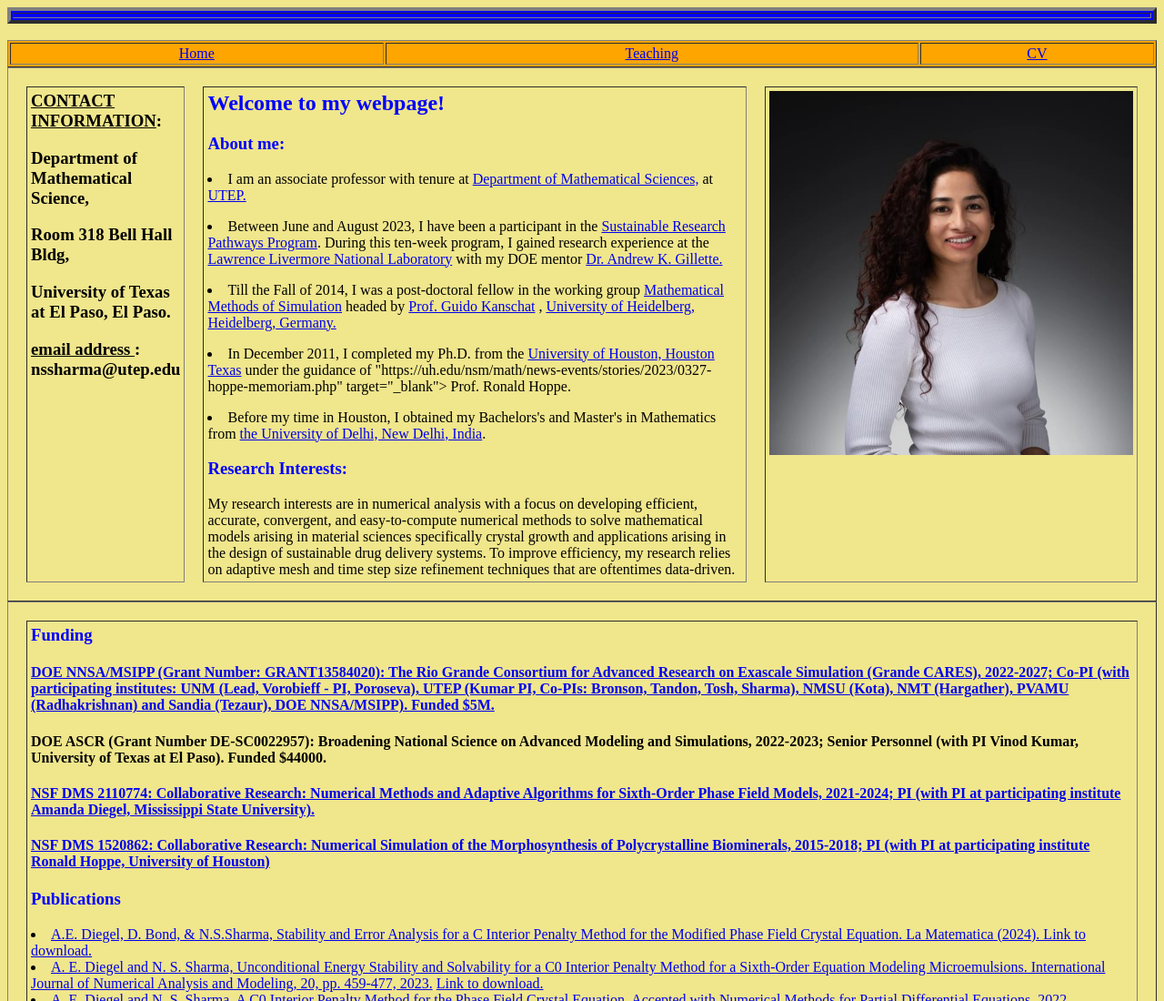
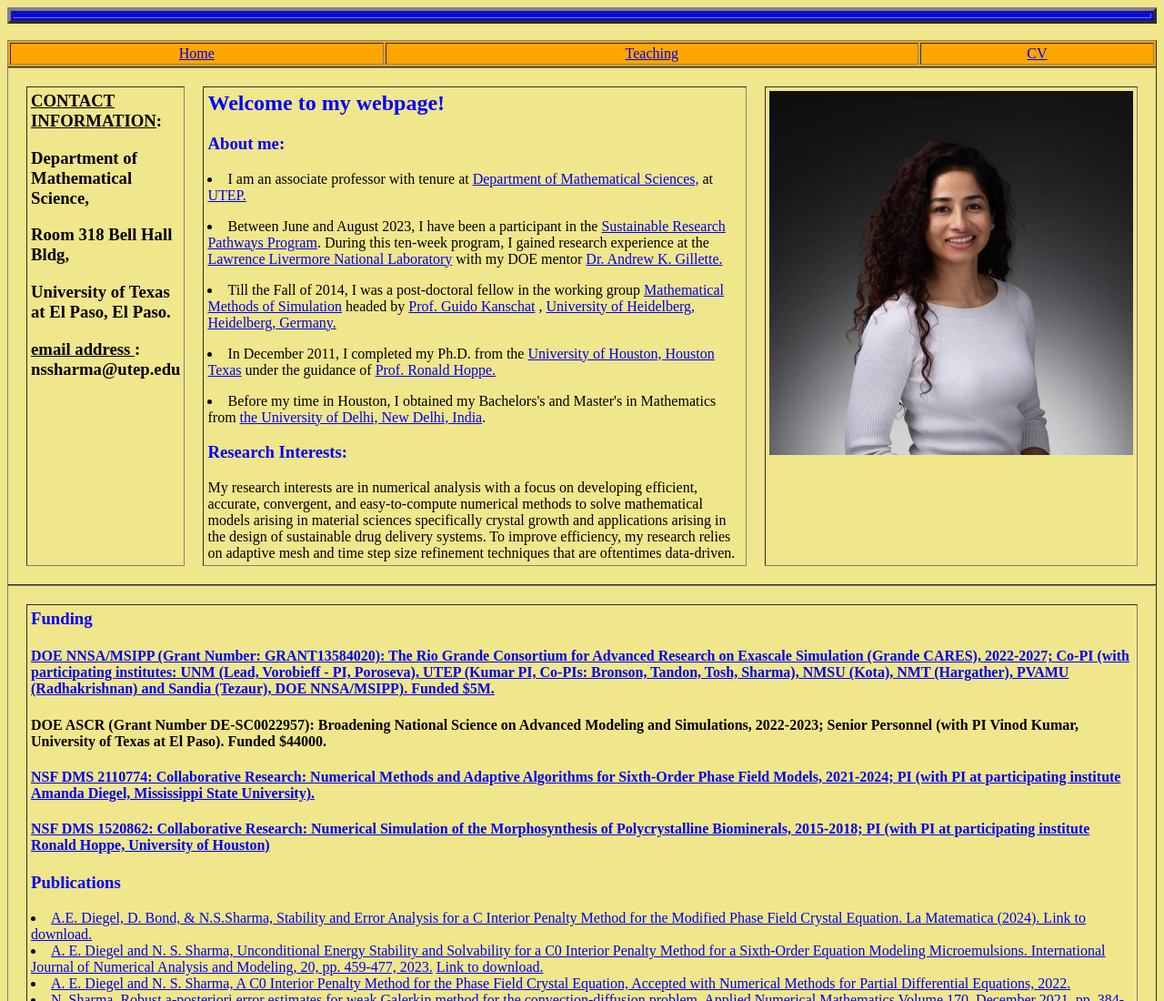
Before and after one commit to natasha-shilla-sharma/natasha-shilla-sharma.github.io, a plain HTML site: page index.html in a window 1280 px wide. Shown: the top 1100 px of the page at 91% size. Drawn offline with Linux system fonts and the light colour scheme.

Commit message:
Update index.html

```diff
--- a/index.html
+++ b/index.html
@@ -76,7 +76,7 @@ Till the Fall of 2014, I was a post-doctoral fellow in the working group <A HREF
 , <A HREF="http://www.uni-heidelberg.de/" target="_blank">University of Heidelberg, Heidelberg, Germany.</A>
 <p></p>
 </li>
-<li>In December 2011, I completed my Ph.D. from the <A HREF="http://math.uh.edu" target="_blank">University of Houston, Houston Texas</A> under the guidance of "https://uh.edu/nsm/math/news-events/stories/2023/0327-hoppe-memoriam.php" target="_blank"> Prof. Ronald Hoppe.</A> </li>
+<li>In December 2011, I completed my Ph.D. from the <A HREF="http://math.uh.edu" target="_blank">University of Houston, Houston Texas</A> under the guidance of <A HREF="https://uh.edu/nsm/math/news-events/stories/2023/0327-hoppe-memoriam.php" target="_blank"> Prof. Ronald Hoppe.</A> </li>
 <p></p>
 <li>
 Before my time in Houston, I obtained my Bachelors's and Master's in Mathematics from <A HREF="http://www.du.ac.in/index.php?id=4" target="_blank">the University of Delhi, New Delhi, India</A>.
```
